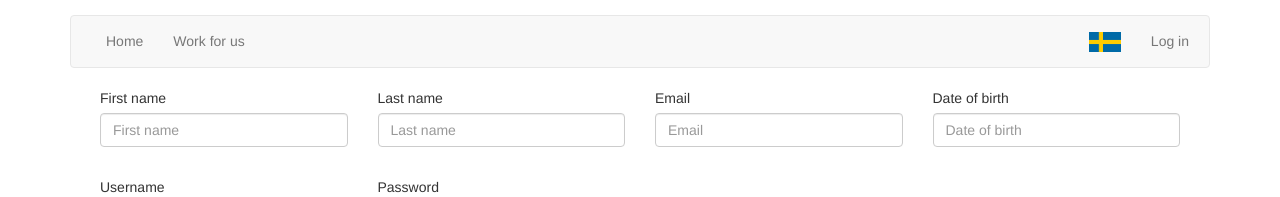
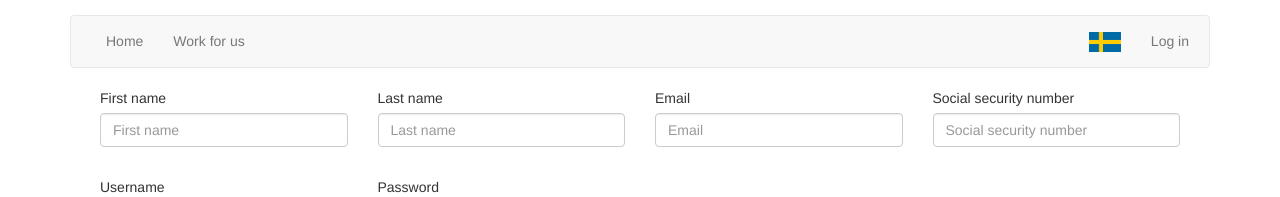
Before and after one commit to phek/arch-angular, an Angular app in the folder angular/: page /recruitment in a window 1280 px wide. Shown: the top 197 px of the page. Built offline with nearby package versions, Linux system fonts and the light colour scheme.

Commit message:
backend compatibility

```diff
--- a/angular/src/app/_config/backend.ts
+++ b/angular/src/app/_config/backend.ts
@@ -2,7 +2,13 @@
 // export const SERVER = '84.217.10.60';
 
 /* Philips Server */
-export const SERVER = '213.67.247.197';
+//export const SERVER = '213.67.247.197';
+
+/* Local Server */
+export const SERVER = '127.0.0.1';
 
 /* Server Port */
-export const PORT = 3000;
+//export const PORT = 3000;
+
+/* Local Port */
+export const PORT = 27924;
--- a/angular/src/app/_translation/recruitment/en.ts
+++ b/angular/src/app/_translation/recruitment/en.ts
@@ -2,7 +2,7 @@ const translation = {
     firstname: 'First name',
     lastname: 'Last name',
     email: 'Email',
-    birth: 'Date of birth',
+    ssn: 'Social security number',
     username: 'Username',
     password: 'Password',
     valid: 'Looks good!',
--- a/angular/src/app/_translation/recruitment/sv.ts
+++ b/angular/src/app/_translation/recruitment/sv.ts
@@ -2,7 +2,7 @@ const translation = {
     firstname: 'Förnamn',
     lastname: 'Efternamn',
     email: 'Email',
-    birth: 'Födelsedatum',
+    ssn: 'Personnummer',
     username: 'Användarnamn',
     password: 'Lösenord',
     valid: 'Ser bra ut!',
--- a/angular/src/app/recruitment/recruitment.component.html
+++ b/angular/src/app/recruitment/recruitment.component.html
@@ -34,14 +34,14 @@
             </div>
         </div>
         <div class="col-md-3 mb-3">
-            <label for="birth">{{translation.birth}}</label>
-            <input [(ngModel)]="birth" id="birth" type="text" name="birth" class="form-control"
-                   placeholder="{{translation.birth}}" required #bi="ngModel">
-            <div class="valid-feedback" [hidden]="bi.invalid || bi.untouched || bi.pristine">
+            <label for="ssn">{{translation.ssn}}</label>
+            <input [(ngModel)]="ssn" id="ssn" type="text" name="ssn" class="form-control"
+                   placeholder="{{translation.ssn}}" required #sn="ngModel">
+            <div class="valid-feedback" [hidden]="sn.invalid || sn.untouched || sn.pristine">
                 {{translation.valid}}
             </div>
-            <div class="invalid-feedback" [hidden]="bi.valid || bi.pristine">
-                {{translation.invalid}} {{translation.birth}}.
+            <div class="invalid-feedback" [hidden]="sn.valid || sn.pristine">
+                {{translation.invalid}} {{translation.ssn}}.
             </div>
         </div>
     </div>
--- a/angular/src/app/recruitment/recruitment.component.ts
+++ b/angular/src/app/recruitment/recruitment.component.ts
@@ -14,7 +14,7 @@ export class RecruitmentComponent {
     firstname: String;
     lastname: String;
     email: String;
-    birth: String;
+    ssn: String;
     username: String;
     password: String;
 
@@ -28,7 +28,7 @@ export class RecruitmentComponent {
 
     submitForm() {
         console.log('SUBMIT');
-        this.recruitService.apply(this.firstname, this.lastname, this.email, this.birth,
+        this.recruitService.apply(this.firstname, this.lastname, this.email, this.ssn,
             this.username, this.password).subscribe(response => {
                 const token = response.token;
                 const error = response.error;
--- a/angular/src/app/recruitment/recruitment.service.ts
+++ b/angular/src/app/recruitment/recruitment.service.ts
@@ -9,12 +9,12 @@ export class RecruitmentService {
     constructor(private http: Http) {
     }
 
-    apply(firstname, lastname, email, birth, username, password): Observable<any> {
+    apply(firstname, lastname, email, ssn, username, password): Observable<any> {
         return this.http.post('http://' + SERVER + ':' + PORT + '/registration', {
             firstname: firstname,
             lastname: lastname,
             email: email,
-            birth: birth,
+            ssn: ssn,
             username: username,
             password: password
         })
```
Also changed, not shown: 1 other file (tests, documents, lock files or other folders).
